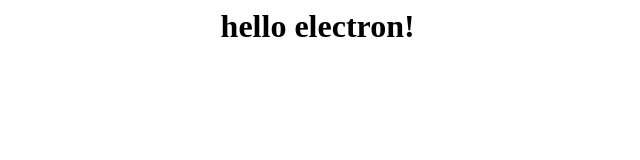
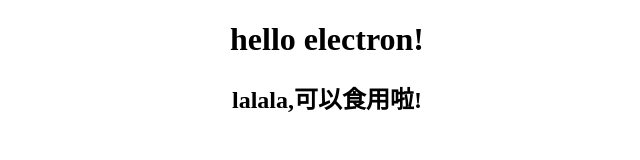
Before and after one commit to liuxiaochaoGit/electron-private, an Electron app: page views/index.html in a window 1000 px wide. Shown: the whole page, without its empty margins (181-821 px from the left). Drawn offline with Linux system fonts and the light colour scheme.

Commit message:
代码上传

```diff
--- a/views/index.html
+++ b/views/index.html
@@ -8,6 +8,7 @@
     <title>hello electron</title>
 </head>
 <body>
-    <h1 style="width: 20%;margin: auto;">hello electron!</h1>
+    <h1 style="width: 100vw;text-align: center">hello electron!</h1>
+    <h2 style="width: 100vw;text-align: center">lalala,可以食用啦!</h2>
 </body>
 </html>
```
